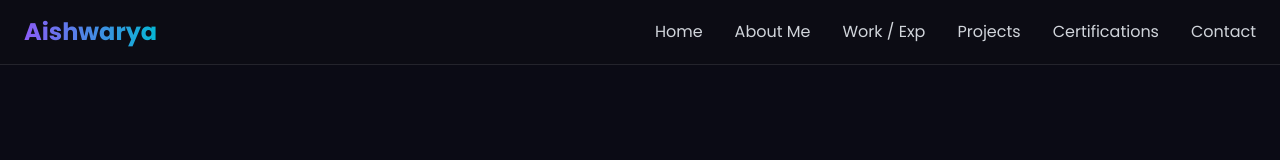
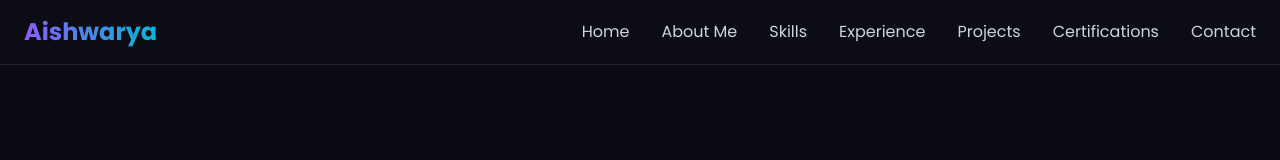
Before and after one commit to nikamaish/AishNik_Portfolio, a React (Vite) app: page / in a window 1280 px wide. Shown: the top 160 px of the page. Built offline with nearby package versions, Linux system fonts and the light colour scheme.

Commit message:
:pencil2: skill in navbar

```diff
--- a/src/components/Navbar.jsx
+++ b/src/components/Navbar.jsx
@@ -8,7 +8,8 @@ const Navbar = () => {
     const navLinks = [
         { id: "home", label: "Home" },
         { id: "about", label: "About Me" },
-    { id: "work", label: "Work / Exp" },
+        { id: "skills", label: "Skills" },
+        { id: "work", label: "Experience" },
         { id: "projects", label: "Projects" },
         { id: "certifications", label: "Certifications" },
         { id: "contact", label: "Contact" },
```
Lines whose indentation alone changed are shown as unchanged.
